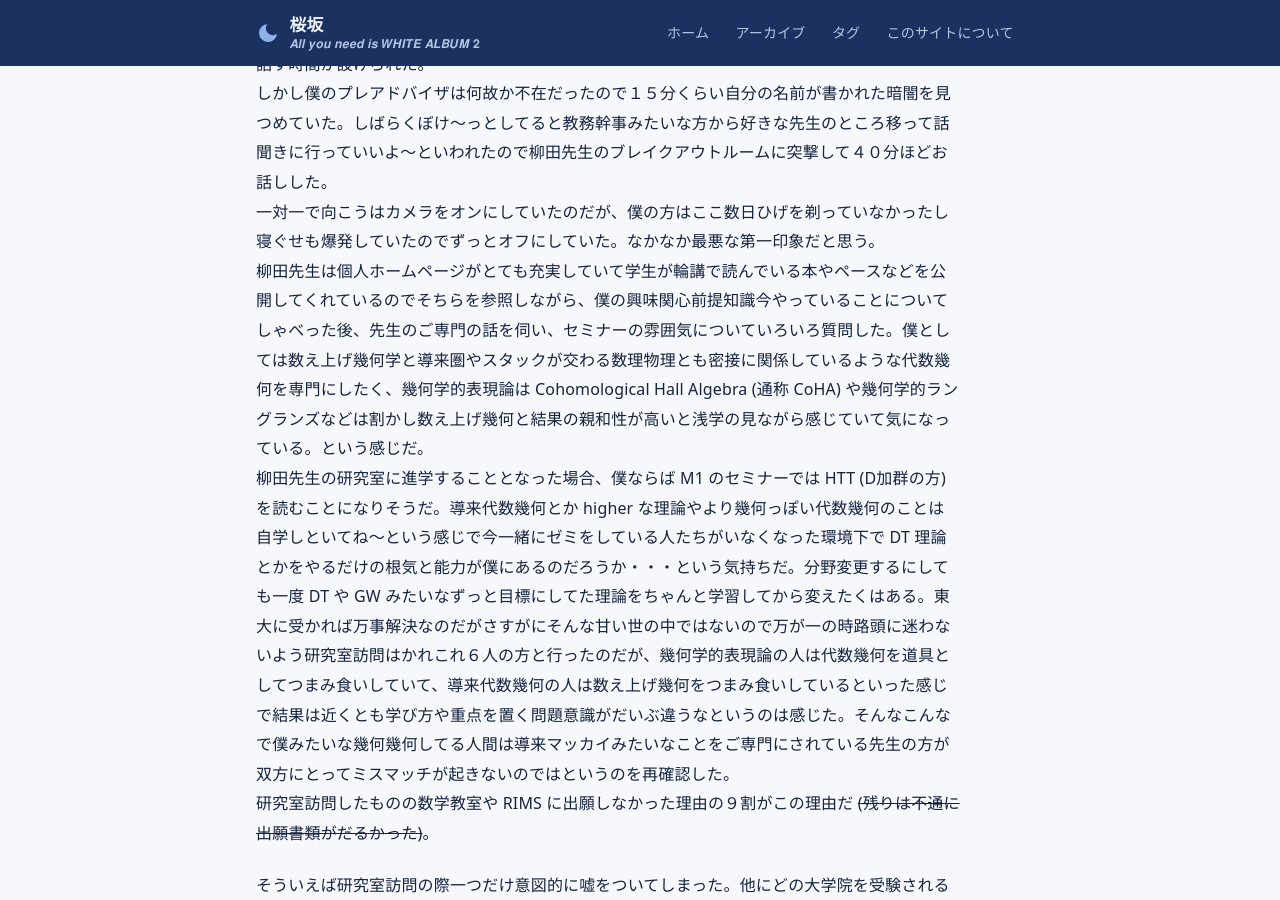
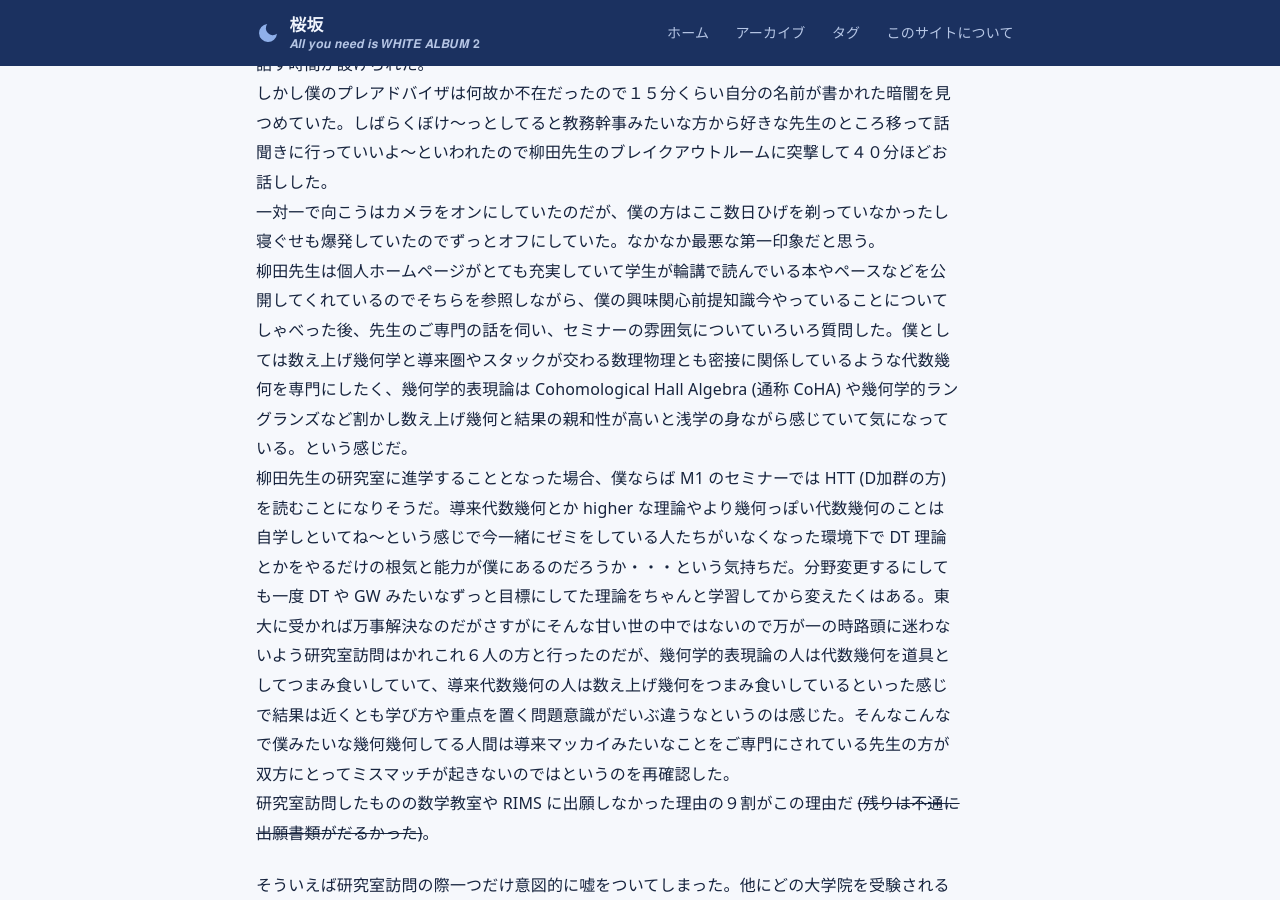
Before and after one commit to sakurazaka-math/sakurazaka-math.github.io, a Jekyll site: the page built from _posts/2026-07-31-day2.md, in a window 1280 px wide and 900 px high, scrolled down 713 px. Built offline with Jekyll 4.4.1, drawn with Linux system fonts in a browser that asks for light colours.

Commit message:
Revise content of day 2 post with seminar insights
Updated the content of the post to provide more details about the author's experience during a seminar and discussions with a professor, including insights into their research interests and motivations for applying to graduate schools.

```diff
--- a/_posts/2026-07-31-day2.md
+++ b/_posts/2026-07-31-day2.md
@@ -17,7 +17,7 @@
 全体の話が終わった後は zoom のブレイキングルーム機能を用いてプレアドバイザの人と実際に話す時間が設けられた。
 しかし僕のプレアドバイザは何故か不在だったので１５分くらい自分の名前が書かれた暗闇を見つめていた。しばらくぼけ～っとしてると教務幹事みたいな方から好きな先生のところ移って話聞きに行っていいよ～といわれたので柳田先生のブレイクアウトルームに突撃して４０分ほどお話しした。
 一対一で向こうはカメラをオンにしていたのだが、僕の方はここ数日ひげを剃っていなかったし寝ぐせも爆発していたのでずっとオフにしていた。なかなか最悪な第一印象だと思う。
-柳田先生は個人ホームページがとても充実していて学生が輪講で読んでいる本やペースなどを公開してくれているのでそちらを参照しながら、僕の興味関心前提知識今やっていることについてしゃべった後、先生のご専門の話を伺い、セミナーの雰囲気についていろいろ質問した。僕としては数え上げ幾何学と導来圏やスタックが交わる数理物理とも密接に関係しているような代数幾何を専門にしたく、幾何学的表現論は Cohomological Hall Algebra (通称 CoHA) や幾何学的ラングランズなどは割かし数え上げ幾何と結果の親和性が高いと浅学の見ながら感じていて気になっている。という感じだ。
+柳田先生は個人ホームページがとても充実していて学生が輪講で読んでいる本やペースなどを公開してくれているのでそちらを参照しながら、僕の興味関心前提知識今やっていることについてしゃべった後、先生のご専門の話を伺い、セミナーの雰囲気についていろいろ質問した。僕としては数え上げ幾何学と導来圏やスタックが交わる数理物理とも密接に関係しているような代数幾何を専門にしたく、幾何学的表現論は Cohomological Hall Algebra (通称 CoHA) や幾何学的ラングランズなど割かし数え上げ幾何と結果の親和性が高いと浅学の身ながら感じていて気になっている。という感じだ。
 柳田先生の研究室に進学することとなった場合、僕ならば M1 のセミナーでは HTT (D加群の方) を読むことになりそうだ。導来代数幾何とか higher な理論やより幾何っぽい代数幾何のことは自学しといてね～という感じで今一緒にゼミをしている人たちがいなくなった環境下で DT 理論とかをやるだけの根気と能力が僕にあるのだろうか・・・という気持ちだ。分野変更するにしても一度 DT や GW みたいなずっと目標にしてた理論をちゃんと学習してから変えたくはある。東大に受かれば万事解決なのだがさすがにそんな甘い世の中ではないので万が一の時路頭に迷わないよう研究室訪問はかれこれ６人の方と行ったのだが、幾何学的表現論の人は代数幾何を道具としてつまみ食いしていて、導来代数幾何の人は数え上げ幾何をつまみ食いしているといった感じで結果は近くとも学び方や重点を置く問題意識がだいぶ違うなというのは感じた。そんなこんなで僕みたいな幾何幾何してる人間は導来マッカイみたいなことをご専門にされている先生の方が双方にとってミスマッチが起きないのではというのを再確認した。
 研究室訪問したものの数学教室や RIMS に出願しなかった理由の９割がこの理由だ ~~(残りは不通に出願書類がだるかった)~~。
 
```
